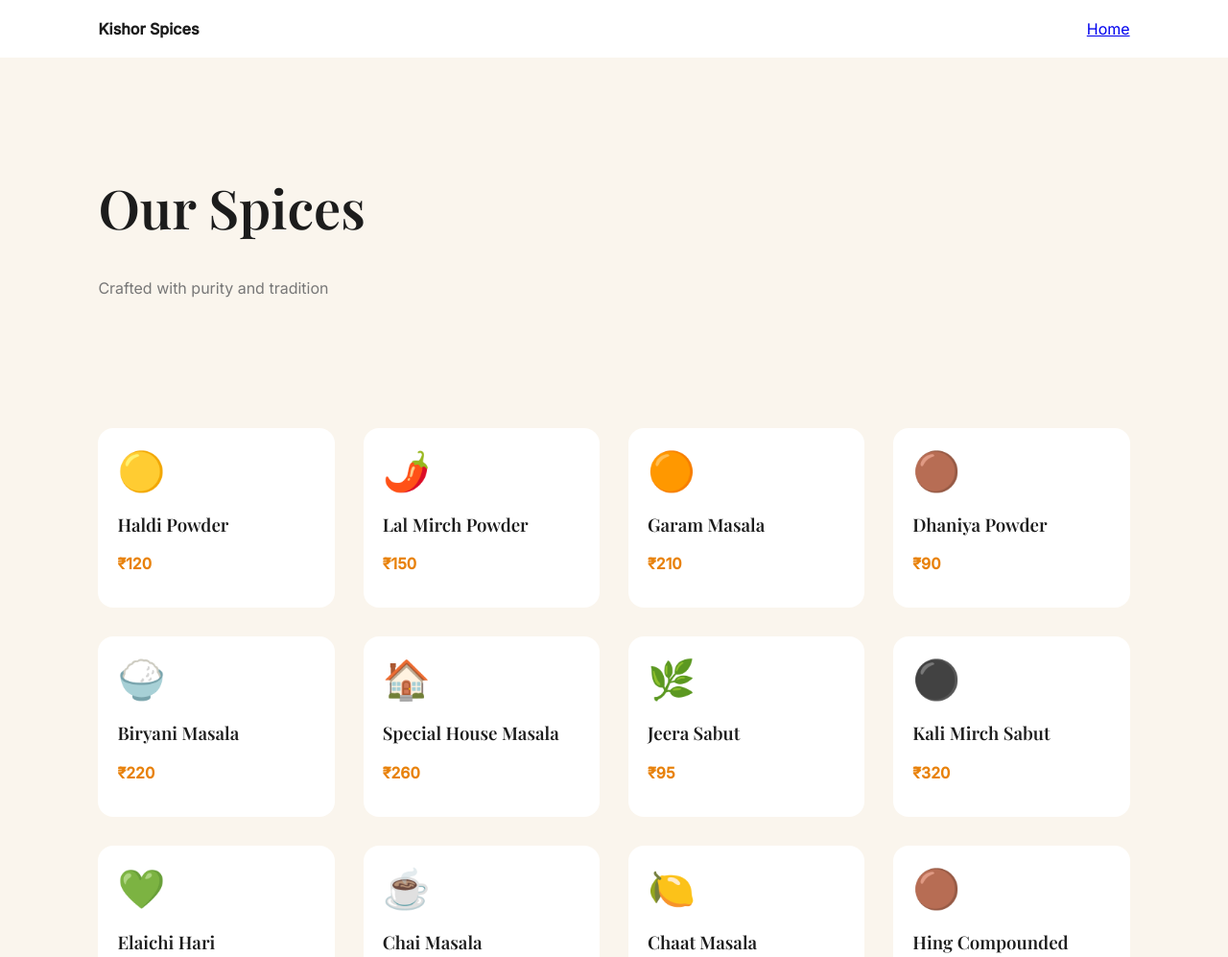
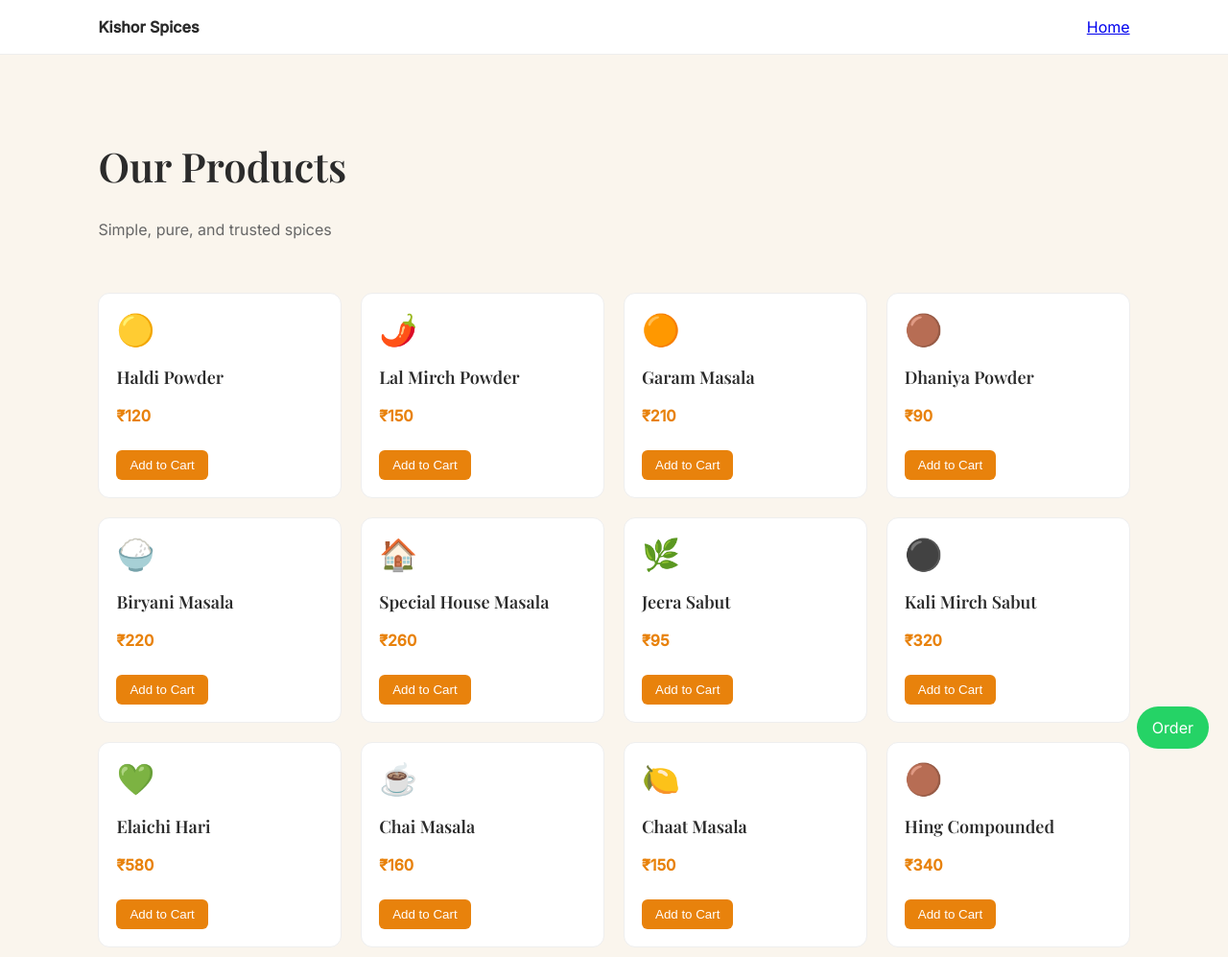
Before and after one commit to ut-utkarsh-ku/kishorspices, a plain HTML site: page shop/index.html in a window 1280 px wide. Shown: the top 997 px of the page at 96% size. Drawn offline with nearby package versions, Linux system fonts and the light colour scheme.

Commit message:
Update index.html

```diff
--- a/shop/index.html
+++ b/shop/index.html
@@ -10,101 +10,86 @@
 
 <style>
 
-:root{
-  --bg:#FAF5ED;
-  --card:#fff;
-  --text:#1C1C1C;
-  --muted:#777;
-  --accent:#E8820C;
-}
-
 body{
   margin:0;
   font-family:'Inter',sans-serif;
-  background:var(--bg);
-  color:var(--text);
+  background:#FAF5ED;
+  color:#2b2b2b;
 }
 
 /* NAV */
 nav{
   display:flex;
   justify-content:space-between;
-  padding:20px 8%;
+  padding:18px 8%;
   background:#fff;
+  border-bottom:1px solid #eee;
 }
 
 /* HERO */
 .hero{
-  padding:80px 8%;
+  padding:60px 8% 20px;
 }
 .hero h1{
   font-family:'Playfair Display';
-  font-size:56px;
+  font-size:42px;
 }
 .hero p{
-  color:var(--muted);
+  color:#666;
 }
 
 /* GRID */
 .grid{
   display:grid;
-  grid-template-columns:repeat(auto-fit,minmax(240px,1fr));
-  gap:30px;
-  padding:40px 8%;
+  grid-template-columns:repeat(auto-fit,minmax(220px,1fr));
+  gap:20px;
+  padding:20px 8% 60px;
 }
 
 /* CARD */
 .card{
-  background:var(--card);
-  padding:20px;
-  border-radius:16px;
-  transition:0.3s;
-  cursor:pointer;
+  background:#fff;
+  padding:18px;
+  border-radius:12px;
+  border:1px solid #eee;
+  transition:0.2s;
 }
 .card:hover{
-  transform:translateY(-10px);
-  box-shadow:0 20px 40px rgba(0,0,0,0.08);
+  transform:translateY(-4px);
+  box-shadow:0 10px 25px rgba(0,0,0,0.05);
 }
 
 .card h3{
   font-family:'Playfair Display';
+  font-size:18px;
 }
 
 .price{
-  color:var(--accent);
+  color:#E8820C;
   font-weight:600;
-}
-
-/* POPUP */
-.popup{
-  position:fixed;
-  inset:0;
-  background:rgba(0,0,0,0.6);
-  display:none;
-  align-items:center;
-  justify-content:center;
-}
-
-.popup-box{
-  background:#fff;
-  padding:30px;
-  border-radius:16px;
-  width:300px;
-}
-
-.close{
-  float:right;
-  cursor:pointer;
 }
 
 /* BUTTON */
 .btn{
-  background:var(--accent);
+  margin-top:10px;
+  background:#E8820C;
   color:#fff;
   border:none;
-  padding:10px 20px;
-  margin-top:10px;
+  padding:8px 14px;
+  border-radius:6px;
   cursor:pointer;
+}
+
+/* WHATSAPP */
+.whatsapp{
+  position:fixed;
+  bottom:20px;
+  right:20px;
+  background:#25D366;
+  color:#fff;
+  padding:12px 16px;
+  border-radius:30px;
+  text-decoration:none;
 }
 
 </style>
@@ -118,66 +103,37 @@ nav{
 </nav>
 
 <div class="hero">
-  <h1>Our Spices</h1>
-  <p>Crafted with purity and tradition</p>
+  <h1>Our Products</h1>
+  <p>Simple, pure, and trusted spices</p>
 </div>
 
 <div class="grid" id="grid"></div>
 
-<!-- POPUP -->
-<div class="popup" id="popup">
-  <div class="popup-box">
-    <span class="close" onclick="closePopup()">✖</span>
-    <h2 id="pname"></h2>
-    <p id="pprice"></p>
-    <button class="btn" onclick="addCart()">Add to Cart</button>
-  </div>
-</div>
+<a href="https://wa.me/919120007475" class="whatsapp">Order</a>
 
 <script src="../js/data.js"></script>
 <script src="../js/cart.js"></script>
 
 <script>
 
-let selectedId = null;
+function loadProducts(){
+  if(!window.KS || !KS.products){
+    alert("Product data not loading");
+    return;
+  }
 
-/* LOAD */
-function load(){
   document.getElementById("grid").innerHTML =
     KS.products.map(p=>`
-      <div class="card" onclick="openPopup(${p.id})">
-        <div style="font-size:40px">${p.emoji}</div>
+      <div class="card">
+        <div style="font-size:32px">${p.emoji}</div>
         <h3>${p.name}</h3>
         <p class="price">₹${p.price}</p>
+        <button class="btn" onclick="addToCart(${p.id})">Add to Cart</button>
       </div>
     `).join('');
 }
-load();
 
-/* POPUP */
-function openPopup(id){
-  let p = KS.products.find(x=>x.id==id);
-  selectedId = id;
-
-  document.getElementById("pname").innerText = p.name;
-  document.getElementById("pprice").innerText = "₹"+p.price;
-
-  document.getElementById("popup").style.display="flex";
-}
-
-function closePopup(){
-  document.getElementById("popup").style.display="none";
-}
-
-/* ADD TO CART FIX */
-function addCart(){
-  if(typeof addToCart === "function"){
-    addToCart(selectedId);
-    alert("Added to cart");
-  }else{
-    alert("Cart not loaded");
-  }
-}
+loadProducts();
 
 </script>
 
```
